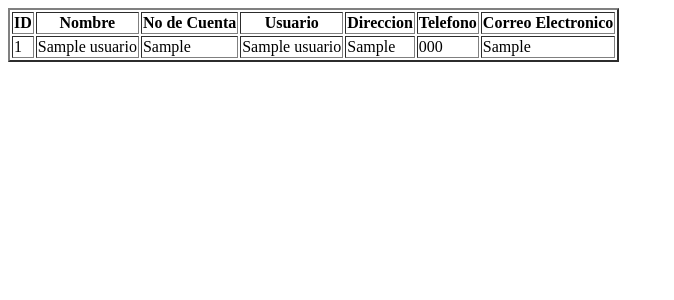
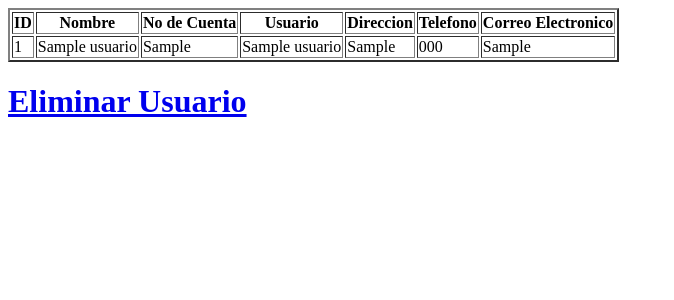
Before and after one commit to JesusHades/ProgramacionWeb_1510, a PHP site: page / in a window 1280 px wide. Shown: the top 300 px of the page, without its empty margins (0-674 px from the left). Run offline with PHP 8.4, Linux system fonts and the light colour scheme; tables that the repository leaves empty or names only in its code hold one stand-in row (values such as "Sample post"); a stand-in replaces the project's code that opens the database connection.

Commit message:
Se agrega ancla hacia Eliminar Usuario

```diff
--- a/ProyectoFInal/index.php
+++ b/ProyectoFInal/index.php
@@ -54,6 +54,9 @@ if ($count>0) {
     }
 
 
+    echo "<h1> <a href='EliminarUsuario.php'>Eliminar Usuario</a></h1>"
+
+
 
 
 
```
